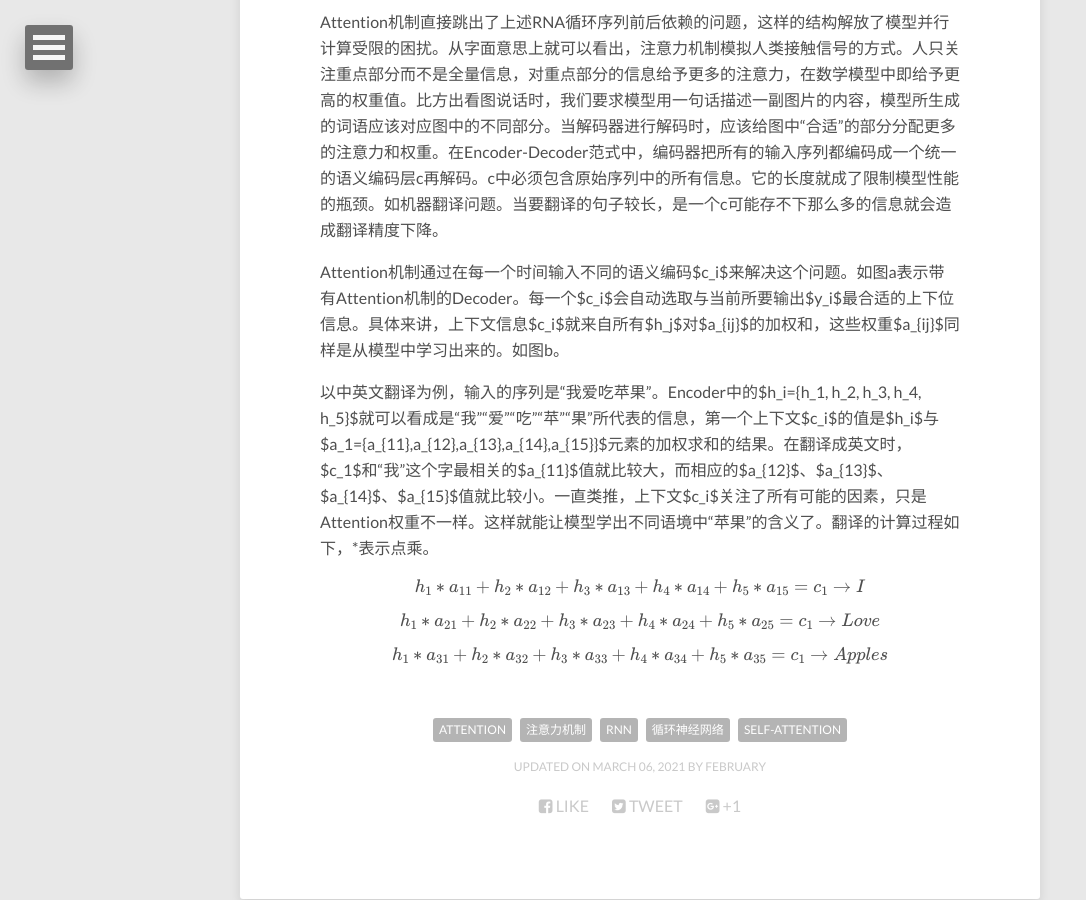
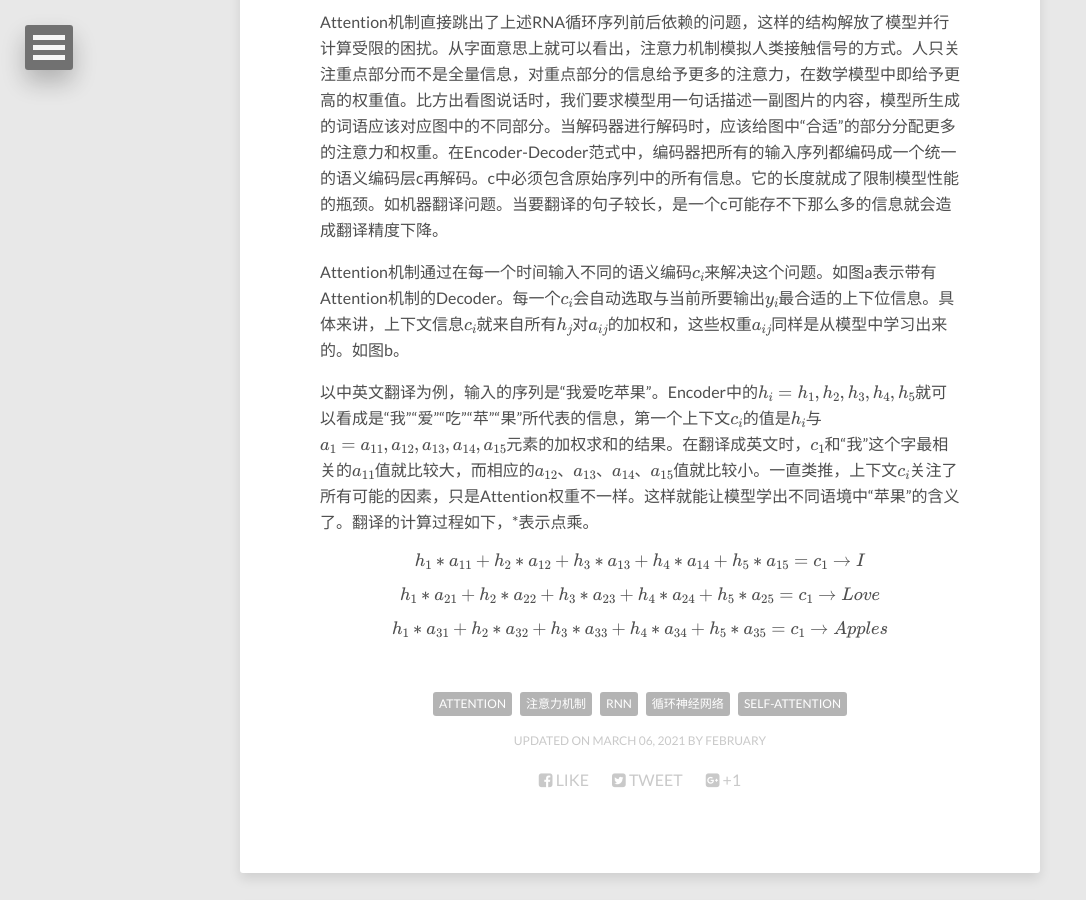
Before and after one commit to 52notebook/52notebook.github.io, a Jekyll site: the page built from _posts/2021-05-06-注意力机制.md, in a window 1280 px wide and 900 px high, scrolled down 636 px. Shown: the whole window, without its empty margins (0-1086 px from the left). Built offline with Jekyll 4.4.1, drawn with Linux system fonts in a browser that asks for light colours; nearby versions of some CDN libraries; formulas are drawn with MathJax 3; comment, search, counter and statistics services are not loaded.

```diff
--- a/_posts/2021-05-06-注意力机制.md
+++ b/_posts/2021-05-06-注意力机制.md
@@ -26,11 +26,14 @@ Attention机制直接跳出了上述RNA循环序列前后依赖的问题，这
 
 
 
-Attention机制通过在每一个时间输入不同的语义编码$c_i$来解决这个问题。如图a表示带有Attention机制的Decoder。每一个$c_i$会自动选取与当前所要输出$y_i$最合适的上下位信息。具体来讲，上下文信息$c_i$就来自所有$h_j$对$a_{ij}$的加权和，这些权重$a_{ij}$同样是从模型中学习出来的。如图b。
+Attention机制通过在每一个时间输入不同的语义编码$$c_i$$来解决这个问题。如图a表示带有Attention机制的Decoder。每一个$$c_i$$会自动选取与当前所要输出$$y_i$$最合适的上下位信息。具体来讲，上下文信息$$c_i$$就来自所有$$h_j$$对$$a_{ij}$$的加权和，这些权重$$a_{ij}$$同样是从模型中学习出来的。如图b。
 
 
 
-以中英文翻译为例，输入的序列是“我爱吃苹果”。Encoder中的$h_i={h_1, h_2, h_3, h_4, h_5}$就可以看成是“我”“爱”“吃”“苹”“果”所代表的信息，第一个上下文$c_i$的值是$h_i$与$a_1={a_{11},a_{12},a_{13},a_{14},a_{15}}$元素的加权求和的结果。在翻译成英文时，$c_1$和“我”这个字最相关的$a_{11}$值就比较大，而相应的$a_{12}$、$a_{13}$、$a_{14}$、$a_{15}$值就比较小。一直类推，上下文$c_i$关注了所有可能的因素，只是Attention权重不一样。这样就能让模型学出不同语境中“苹果”的含义了。翻译的计算过程如下，*表示点乘。
+以中英文翻译为例，输入的序列是“我爱吃苹果”。Encoder中的$$h_i={h_1, h_2, h_3, h_4, h_5}$$就可以看成是“我”“爱”“吃”“苹”“果”所代表的信息，第一个上下文$$c_i$$的值是$$h_i$$与$$a_1={a_{11},a_{12},a_{13},a_{14},a_{15}}$$元素的加权求和的结果。在翻译成英文时，$$c_1$$和“我”这个字最相关的$$a_{11}$$值就比较大，而相应的$$a_{12}$$、$$a_{13}$$、$$a_{14}$$、$$a_{15}$$值就比较小。一直类推，上下文$$c_i$$关注了所有可能的因素，只是Attention权重不一样。这样就能让模型学出不同语境中“苹果”的含义了。翻译的计算过程如下，*表示点乘。
+
+
+
 
 
 $$
```
